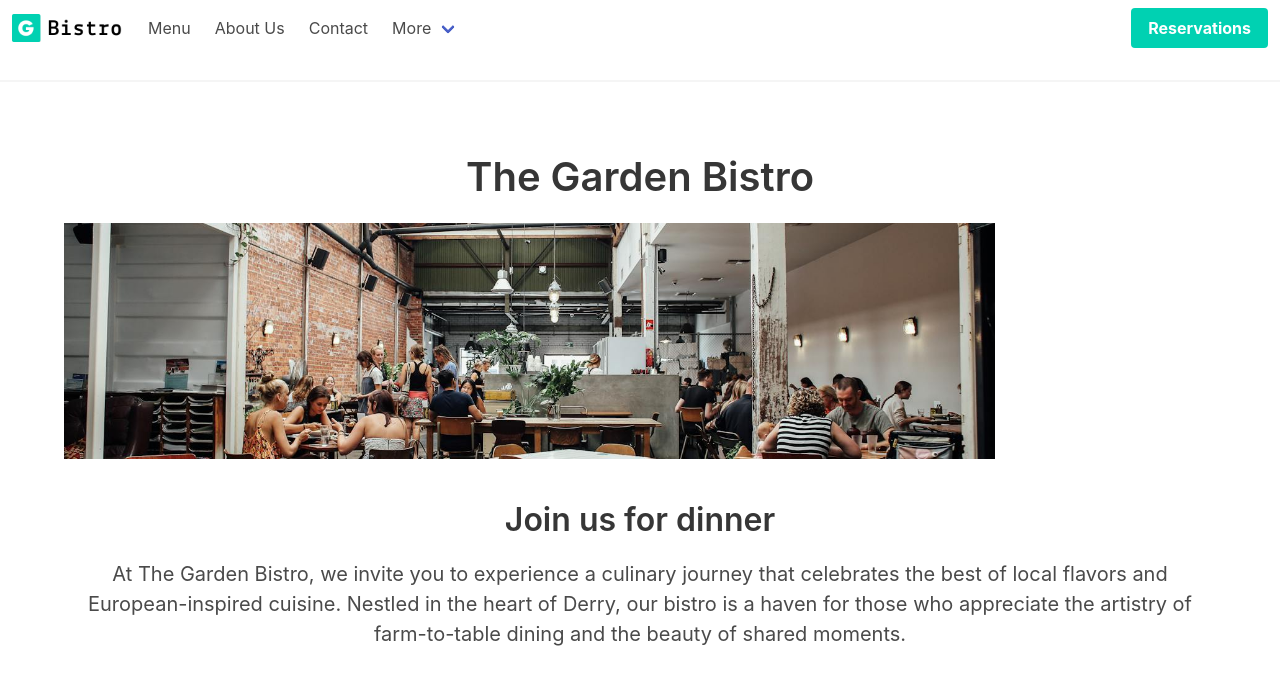
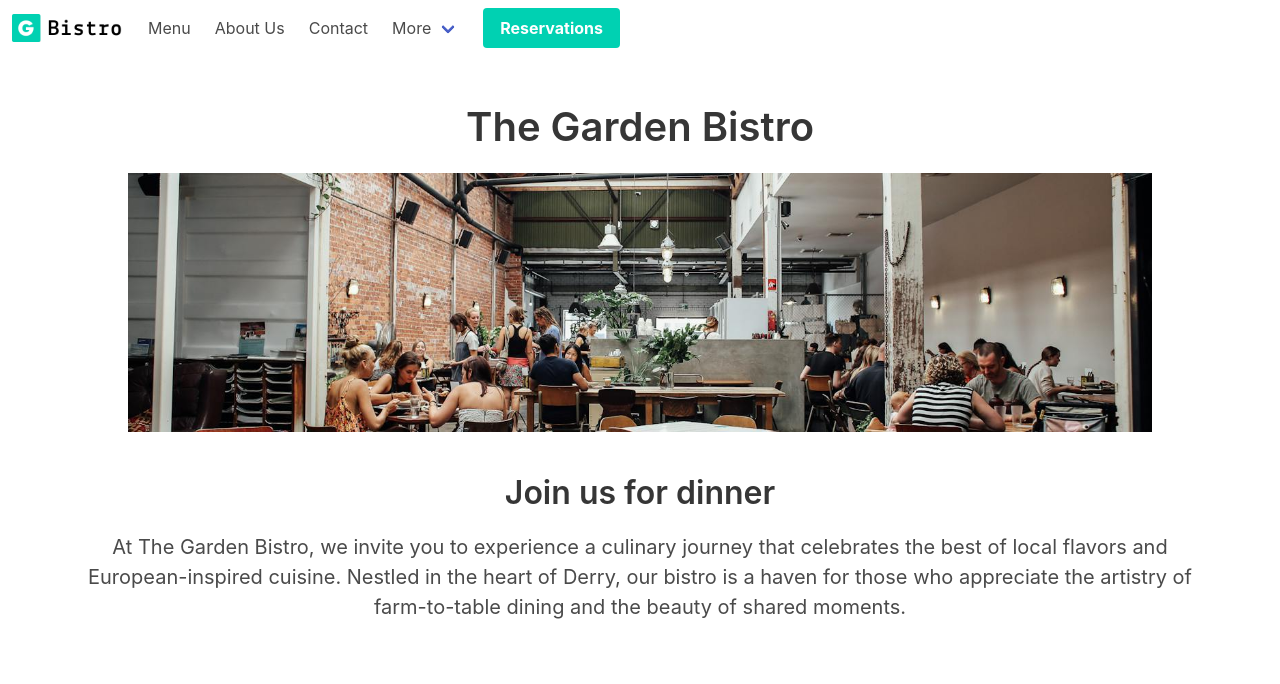
Before and after one commit to zcrutcher/garden-bistro, a Next.js app: page / in a window 1280 px wide. Shown: the top 684 px of the page. Built offline with nearby package versions, Linux system fonts and the light colour scheme.

Commit message:
fixed homepage styling

```diff
--- a/app/globals.css
+++ b/app/globals.css
@@ -2,21 +2,21 @@
 @tailwind components;
 @tailwind utilities;
 
-:root {
+/* :root {
   --foreground-rgb: 0, 0, 0;
   --background-start-rgb: 214, 219, 220;
   --background-end-rgb: 255, 255, 255;
-}
+} */
 
-@media (prefers-color-scheme: dark) {
+/* @media (prefers-color-scheme: dark) {
   :root {
     --foreground-rgb: 255, 255, 255;
     --background-start-rgb: 0, 0, 0;
     --background-end-rgb: 0, 0, 0;
   }
-}
+} */
 
-body {
+/* body {
   color: rgb(var(--foreground-rgb));
   background: linear-gradient(
       to bottom,
@@ -24,10 +24,14 @@ body {
       rgb(var(--background-end-rgb))
     )
     rgb(var(--background-start-rgb));
-}
+} */
 
-@layer utilities {
+/* @layer utilities {
   .text-balance {
     text-wrap: balance;
   }
+} */
+
+.home-banner {
+  margin: auto;
 }
--- a/app/layout.js
+++ b/app/layout.js
@@ -5,13 +5,11 @@ export default function Layout({ children }) {
   return (
     <html>
       <body>
-        <div className="flex h-screen flex-col md:flex-row md:overflow-hidden">
-          <div className="w-full flex-none md:w-64">
-            <Header />
-          </div>
-          <div className="flex-grow p-6 md:overflow-y-auto md:p-12">
-            {children}
-          </div>
+        <div className="w-full flex-none md:w-64">
+          <Header />
+        </div>
+        <div className="flex-grow p-6 md:overflow-y-auto md:p-12">
+          {children}
         </div>
       </body>
     </html>
--- a/app/page.js
+++ b/app/page.js
@@ -1,5 +1,5 @@
 import Image from "next/image";
-
+import "./globals.css";
 export default function Home() {
   return (
     <div className="container">
@@ -11,7 +11,7 @@ export default function Home() {
           src="/assets/home/imgs/home-banner.jpg"
           alt="Table Settings"
           className="home-banner"
-          width={931}
+          width={1024}
           height={236}
         />
         <h3 className="is-size-3 has-text-centered">Join us for dinner</h3>
```
